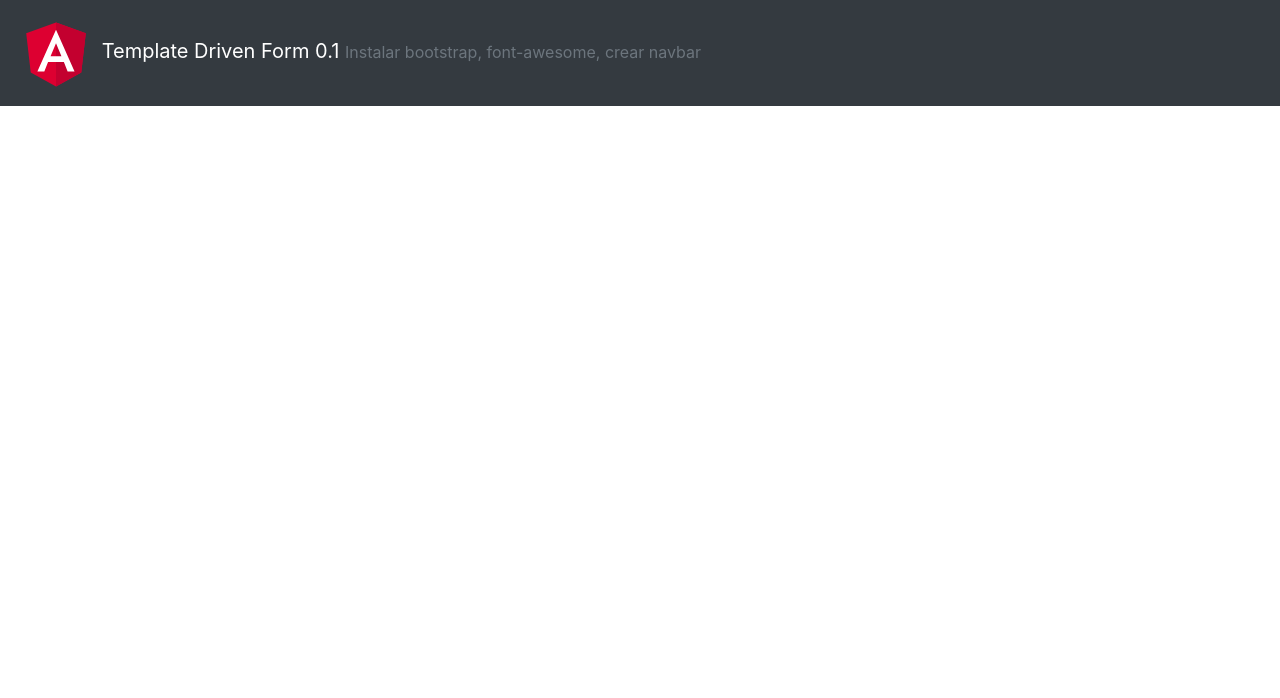
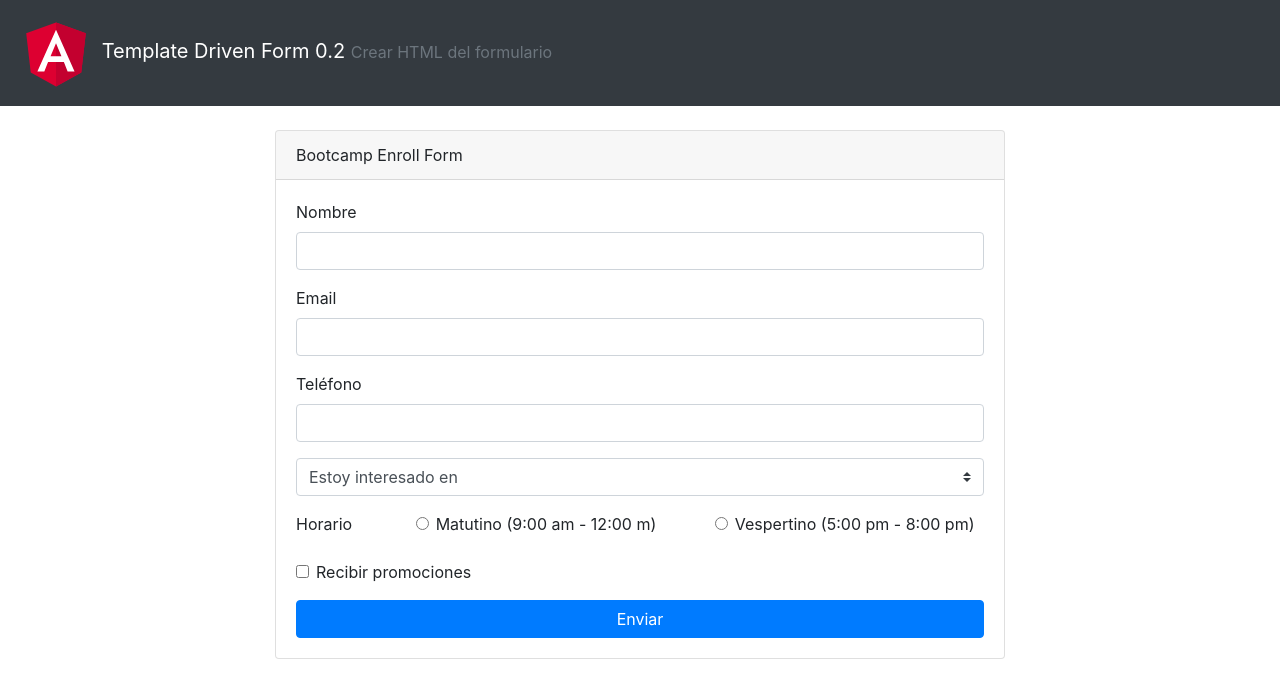
Before and after one commit to juliolpj/angular-form-01, an Angular app: page / in a window 1280 px wide. Shown: the top 698 px of the page. Built offline with nearby package versions, Linux system fonts and the light colour scheme.

Commit message:
0.2 Crear HTML del formulario

```diff
--- a/src/app/app.component.html
+++ b/src/app/app.component.html
@@ -7,3 +7,71 @@
     <small class="text-muted"> {{ systemDescrip }} </small>
   </a>
 </nav>
+
+<div class="container mt-4">
+  <div class="row">
+    <div class="col-md-8 mx-auto">
+      <div class="card">
+        <div class="card-header">
+          Bootcamp Enroll Form
+        </div>
+
+        <div class="card-body">
+          <form action="">
+            <div class="form-group">
+              <label for="">Nombre</label>
+              <input type="text" class="form-control">
+            </div>
+
+            <div class="form-group">
+              <label for="">Email</label>
+              <input type="email" class="form-control">
+            </div>
+
+            <div class="form-group">
+              <label for="">Teléfono</label>
+              <input type="tel" class="form-control">
+            </div>
+
+            <div class="form-group">
+              <select name="" id="" class="custom-select">
+                <option value="default">Estoy interesado en</option>
+                <option *ngFor="let tema of temas"> {{ tema }} </option>
+              </select>
+            </div>
+
+            <div class="mb-3">
+              <div class="row">
+                <div class="col-md-2">
+                  <label for="">Horario</label>
+                </div>
+                <div class="col-md-5">
+                  <div class="form-check">
+                    <input type="radio" class="form-check-input" name="timePreference" value="matutino">
+                    <label for="">Matutino (9:00 am - 12:00 m)</label>
+                  </div>
+                </div>
+                <div class="col-md-5">
+                  <div class="form-check">
+                    <input type="radio" class="form-check-input" name="timePreference" value="vespertino">
+                    <label for="">Vespertino (5:00 pm - 8:00 pm)</label>
+                  </div>
+                </div>
+              </div>
+            </div>
+
+            <div class="form-check mb-3">
+              <input type="checkbox" class="form-check-input">
+              <label for="" class="form-check-label">Recibir promociones</label>
+            </div>
+
+            <button class="btn btn-primary btn-block">
+              Enviar
+            </button>
+          </form>
+        </div>
+
+      </div>
+    </div>
+  </div>
+</div>
--- a/src/app/app.component.ts
+++ b/src/app/app.component.ts
@@ -6,6 +6,7 @@ import { Component } from '@angular/core';
   styleUrls: ['./app.component.css']
 })
 export class AppComponent {
-  systemTitle = 'Template Driven Form 0.1';
-  systemDescrip = 'Instalar bootstrap, font-awesome, crear navbar';
+  systemTitle = 'Template Driven Form 0.2';
+  systemDescrip = 'Crear HTML del formulario';
+  temas = ['Angular', 'React', 'VueJs'];
 }
```
